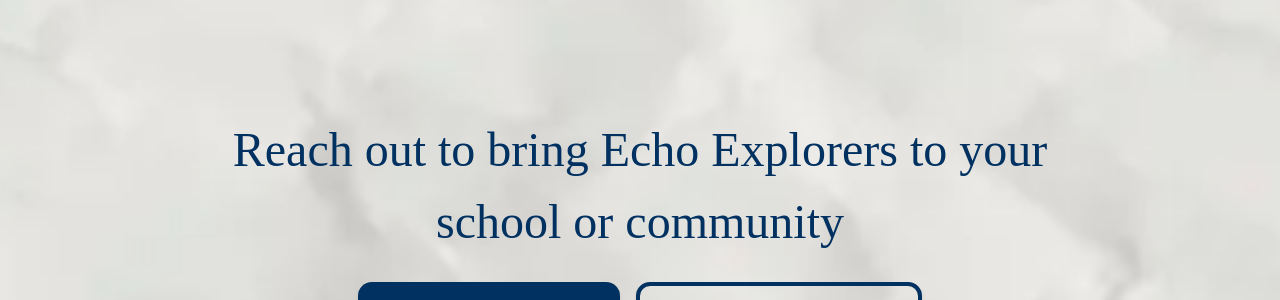
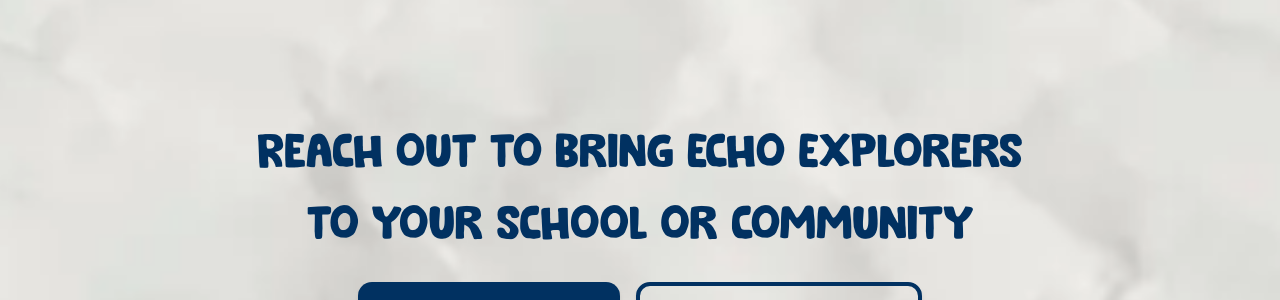
Before and after one commit to ganning127/echo_website, a Next.js app: page /program/echo-explorers in a window 1280 px wide. Shown: the part 1457-1757 px from the top of the page. Built offline with nearby package versions, Linux system fonts and the light colour scheme.

Commit message:
Update ReachOut.tsx

```diff
--- a/src/components/Sections/EchoExplorers/ReachOut.tsx
+++ b/src/components/Sections/EchoExplorers/ReachOut.tsx
@@ -3,9 +3,8 @@
     <div className="w-full py-10">
       <div className="max-w-4xl mx-auto px-6 sm:px-10 flex flex-col items-center gap-6 text-center">
         <h2
-          className="text-[#013161]"
+          className="text-[#013161] font-heading"
           style={{
-            fontFamily: "'Cookie Supply DEMO', 'Cookie'",
             fontSize: "clamp(1.6rem, 4vw, 3rem)",
           }}
         >
```
